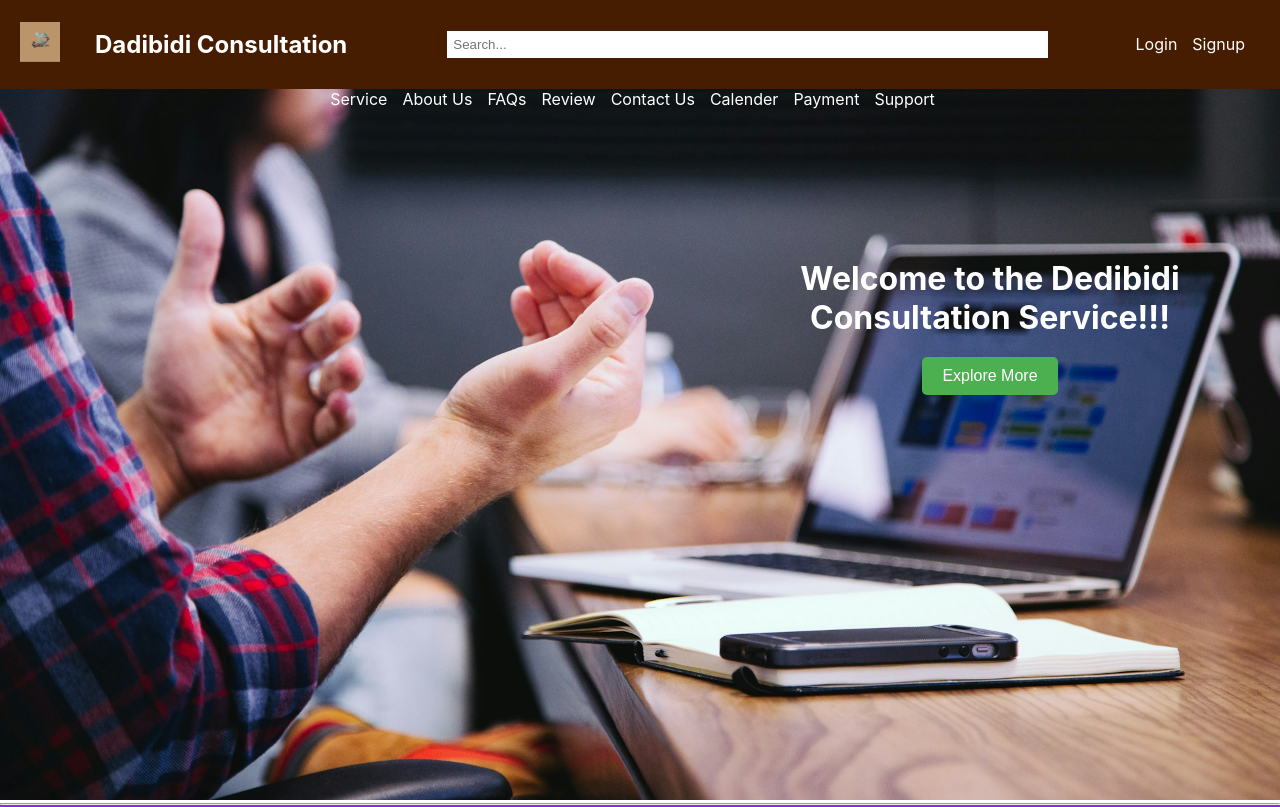
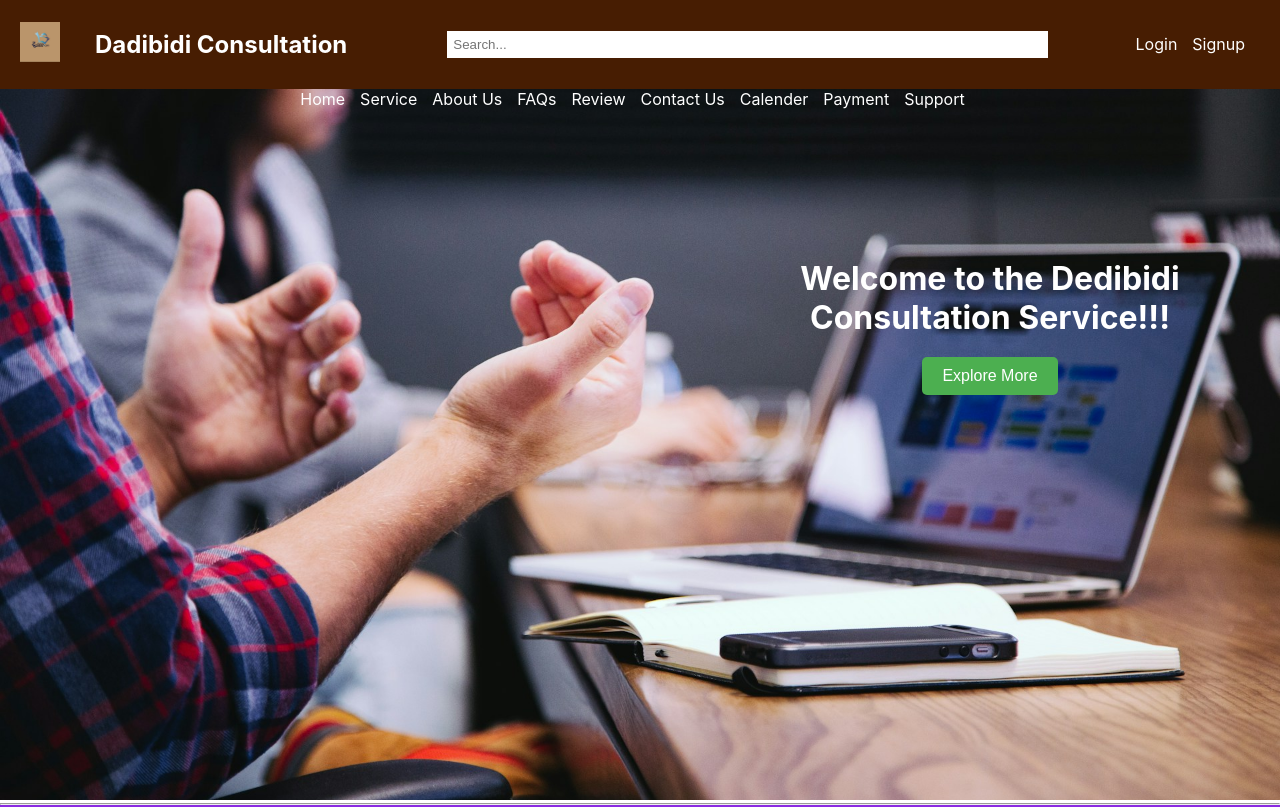
Before and after one commit to NafreesMIM/dedibidi, a React (Create React App) app in the folder frontend/: page /Consultation/service3 in a window 1280 px wide. Shown: the top 807 px of the page. Built offline with nearby package versions, Linux system fonts and the light colour scheme; a small style sheet from the web is missing.

Commit message:
Update ConsultationNavbar.jsx

```diff
--- a/frontend/src/Components/Consultation/ConsultationNavbar.jsx
+++ b/frontend/src/Components/Consultation/ConsultationNavbar.jsx
@@ -30,6 +30,7 @@ const ConsultationNavbar = () => {
 
       {/* New Navbar for Service to Support */}
       <div className="support-navbar">
+      <Link to="#">Home</Link>
         <Link to="/consultation/services">Service</Link>
         <Link to="/consultation/home">About Us</Link>
         <Link to="/consultation/services">FAQs</Link>
```
